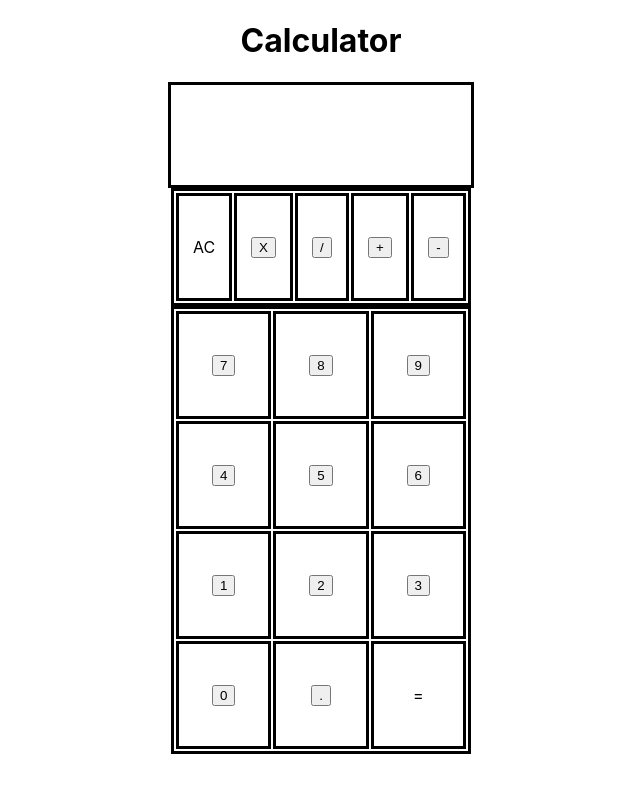
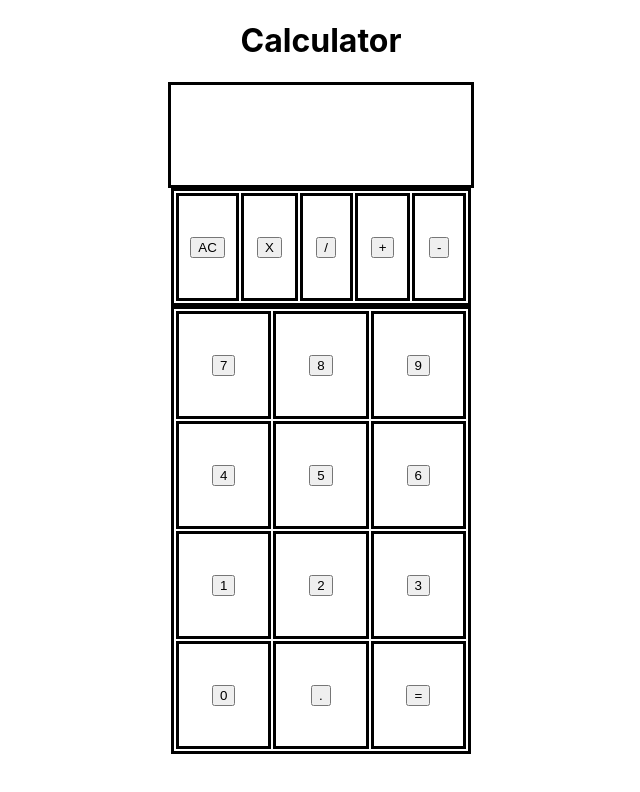
Before and after one commit to JayAk12345/calculatorreactapp, a React (Create React App) app: page / in a window 1280 px wide. Shown: the top 792 px of the page, without its empty margins (319-959 px from the left). Built offline with nearby package versions, Linux system fonts and the light colour scheme.

Commit message:
Adds splitDisplay and calc functions to Calculate component

```diff
--- /dev/null
+++ b/src/components/Calculate.js
@@ -0,0 +1,56 @@
+const Calculate = ({display, setDisplay}) => {
+    return (
+        <div>
+            <button onClick={() => {
+                const separatedComps = splitDisplay(display);
+                setDisplay(calc(separatedComps));
+
+            }
+            }
+            >
+            =</button>
+        </div>
+    )
+}
+
+export default Calculate;
+
+
+const splitDisplay = (display) => {
+    const firstNum = [];
+    let ops = '';
+
+    for (let i=0; i<display.length; i++) {
+        if(typeof display[i] === 'number') {
+            firstNum.push(display[i])
+        } else {
+            ops=display[i]
+            break;
+        }
+    }
+
+    let secondNum = display.slice(display.indexOf(ops)+1);
+
+    const parsedFirstNum = parseInt(firstNum.join(''));
+    const parsedSecondNum = parseInt(secondNum.join(''));
+    let seperateComps = [parsedFirstNum, ops, parsedSecondNum];
+    return seperateComps;
+}
+
+const calc = ([parsedFirstNum, ops, parsedSecondNum]) => {
+    let answer = 0;
+    if(ops === '+') {
+        answer += parsedFirstNum + parsedSecondNum;
+    }
+    if(ops === '-') {
+        answer += parsedFirstNum - parsedSecondNum;
+    }
+    if(ops === '/') {
+        answer += parsedFirstNum / parsedSecondNum;
+    }
+    if(ops === 'X') {
+        answer += parsedFirstNum * parsedSecondNum;
+    }
+    console.log(answer);
+    return answer;
+}
--- a/src/components/clearDisplay.js
+++ b/src/components/clearDisplay.js
@@ -1,5 +1,11 @@
-const clearDisplay = ({ display, setDisplay }) => {
-  setDisplay([]);
+const ClearDisplay = ({ display, setDisplay }) => {
+  return (
+    <div>
+      <button onClick={() => {
+        setDisplay([])
+      }
+      }>AC</button></div>
+  )
 };
 
-export default
+export default ClearDisplay;
--- a/src/components/numbers.js
+++ b/src/components/numbers.js
@@ -1,4 +1,6 @@
 import AddToDisplay from "./addToDisplay";
+import Calculate from "./Calculate";
+
 const Numbers = ({ display, setDisplay }) => {
   return (
     <div id="numbersTable">
@@ -43,7 +45,9 @@ const Numbers = ({ display, setDisplay }) => {
           <td>
             <AddToDisplay display={display} setDisplay={setDisplay} num={"."} />
           </td>
-          <td>=</td>
+          <td>
+            <Calculate display={display} setDisplay={setDisplay} />
+          </td>
         </tr>
       </table>
     </div>
--- a/src/components/operations.js
+++ b/src/components/operations.js
@@ -1,11 +1,14 @@
 import AddToDisplay from "./addToDisplay";
+import ClearDisplay from "./clearDisplay";
 
 const Operations = ({ display, setDisplay }) => {
   return (
     <div>
       <table>
         <tr>
-          <td>AC</td>
+          <td>
+            <ClearDisplay display={display} setDisplay={setDisplay} />
+          </td>
           <td>
             <AddToDisplay display={display} setDisplay={setDisplay} num={"X"} />
           </td>
```
